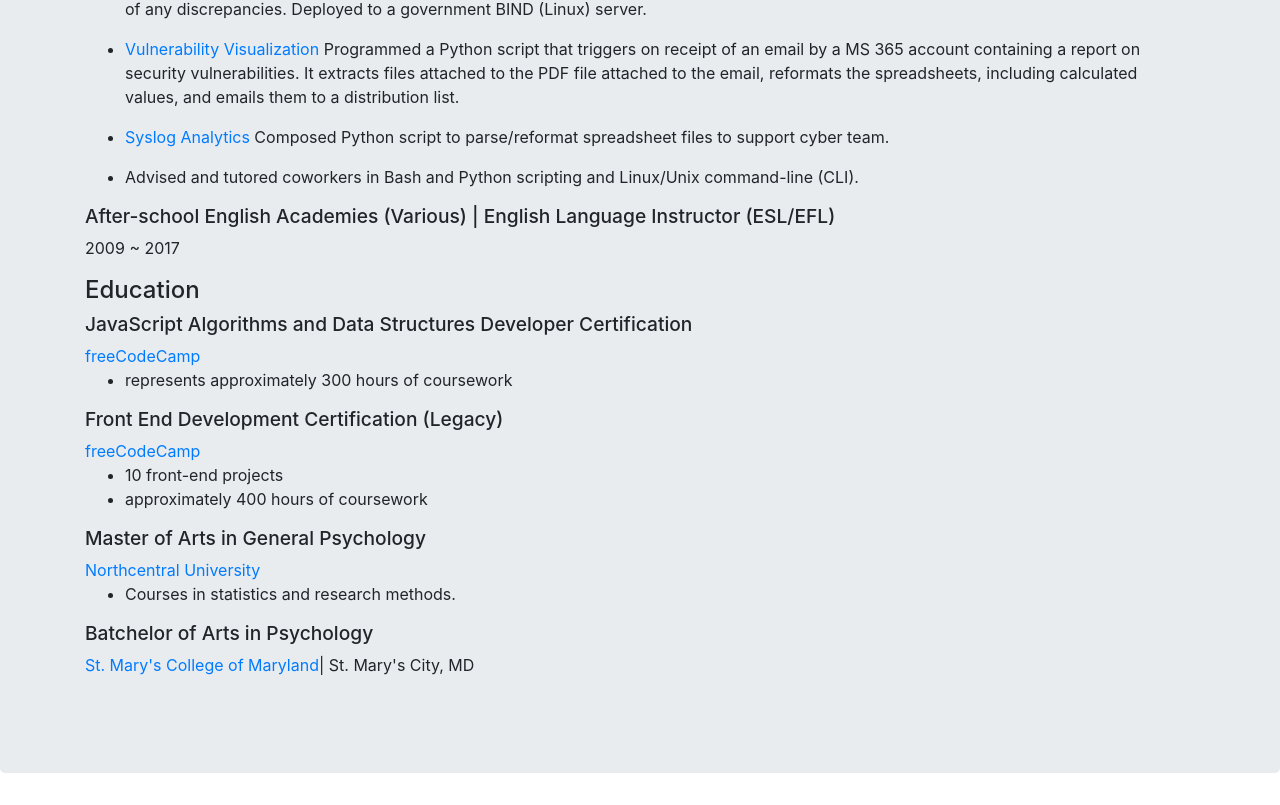
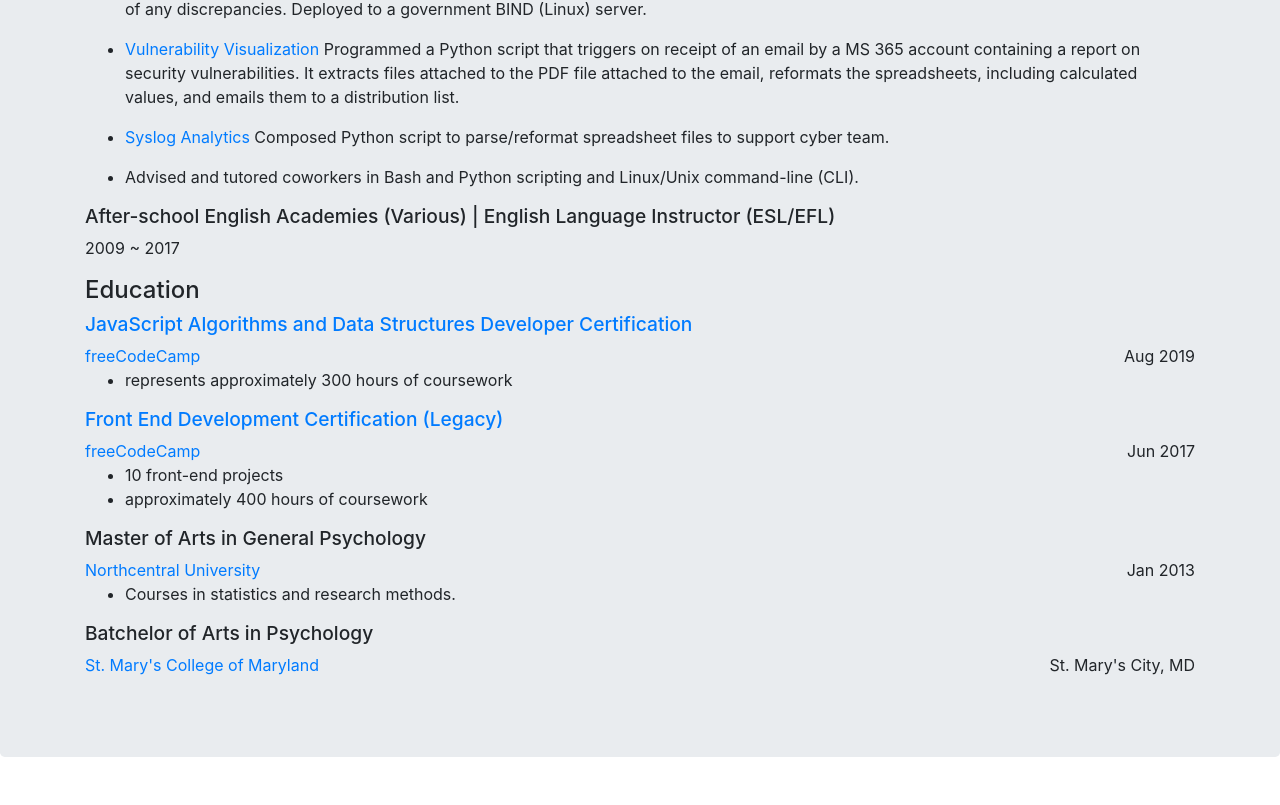
Before and after one commit to lraulin/reactstrap-resume, a React (Create React App) app: page /resume in a window 1280 px wide. Shown: the part 1114-1919 px from the top of the page. Built offline with nearby package versions, Linux system fonts and the light colour scheme.

Commit message:
Improve Education section

```diff
--- a/src/School.jsx
+++ b/src/School.jsx
@@ -3,23 +3,78 @@ import React from "react";
 const inlineBlock = { display: "inline-block" };
 const justifySpaceBetween = { justifyContent: "space-between" };
 
+const months = [
+  "January",
+  "February",
+  "March",
+  "April",
+  "May",
+  "June",
+  "July",
+  "August",
+  "September",
+  "October",
+  "November",
+  "December",
+];
+
+const formatDate = (date = "") => {
+  if (date) {
+    date = new Date(date);
+    return `${months[date.getMonth()].slice(0, 3)} ${date.getFullYear()}`;
+  } else {
+    return "";
+  }
+};
+
+const dateRange = (start, stop) => {
+  [start, stop] = [start, stop].map(x => formatDate(x));
+  if (start && stop) {
+    return `${start} ~ ${stop}`;
+  } else if (start) {
+    return start;
+  } else if (stop) {
+    return stop;
+  } else {
+    return null;
+  }
+};
+
 const School = ({
+  schoolName = "",
   schoolUrl = "",
-  schoolName = "",
   degree = "",
+  degreeUrl = "",
   city = "",
   bulletPoints = [],
+  startDate = "",
+  date = "",
 }) => {
-  console.log(degree);
+  const dateText = dateRange(startDate, date);
+  console.log(dateText);
   return (
     <div>
-      <h3>{degree}</h3>
-      <div style={justifySpaceBetween}>
-        <a style={inlineBlock} href={schoolUrl}>
-          {schoolName}
-        </a>
-        {city && <p style={inlineBlock}> {" | " + city}</p>}
-      </div>
+      {/* if (there is a degree url): make the header a link */}
+      {degreeUrl && (
+        <h3>
+          <a href={schoolUrl}>{degree}</a>
+        </h3>
+      )}
+      {/* else: no link, just header */}
+      {!degreeUrl && <h3>{degree}</h3>}
+
+      {/* date(s) if any */}
+      {(date || startDate) && <p style={{ float: "right" }}>{dateText}</p>}
+
+      <a href={schoolUrl}>{schoolName}</a>
+
+      {/* city, if exists */}
+      {city && (
+        <p className="city" style={{ float: "right" }}>
+          {" "}
+          {city}
+        </p>
+      )}
       <ul>
         {bulletPoints.map(point => (
           <li key={point}>{point}</li>
```
